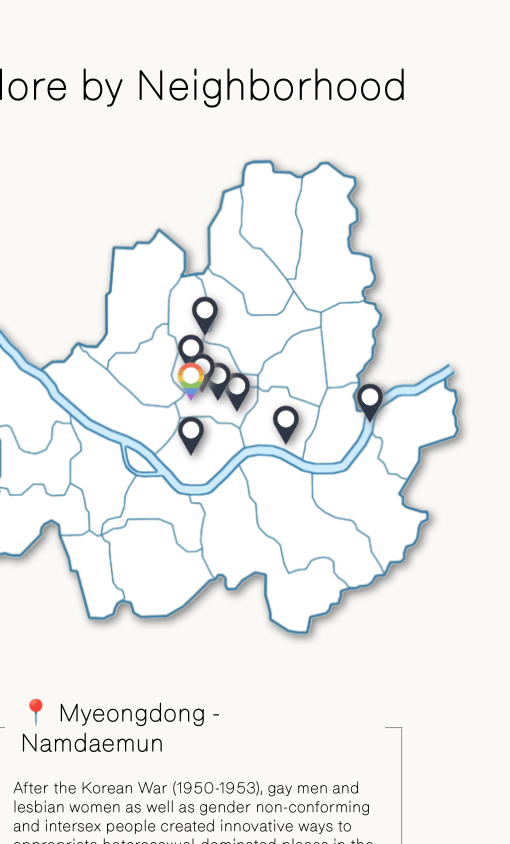
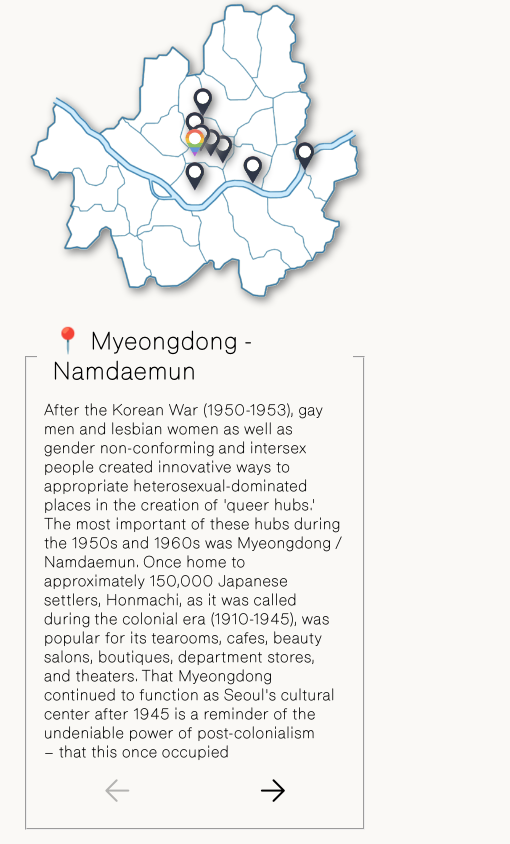
Before and after one commit to rileyseow/mapping-queer-seoul, a React (Vite) app: page / in a window 390 px wide. Shown: the part 820-1664 px from the top of the page, 510 px wide, since content can reach past the window. Built offline with nearby package versions, Linux system fonts and the light colour scheme.

Commit message:
Improve Neighborhoods section responsivity.

```diff
--- a/src/App.css
+++ b/src/App.css
@@ -116,6 +116,7 @@ nav {
 .Header--downBtn {
   margin-top:4%;
   margin-right:5%;
+  color:black;
   background-color:#FAF9F6;
   font-size:50px;
   border: 1px solid transparent;
@@ -206,20 +207,6 @@ nav {
   filter: drop-shadow(3px 3px 4px gray);
 }
 
-@media (max-width:935px) {
-  .Neighborhoods--search-districts {
-    flex-direction:column;
-  }
-  .Neighborhoods--imgContainer {
-    max-width:100%;
-    padding:0%;
-    margin-bottom:3%;
-  }
-  .Neighborhoods--district-info {
-    max-width:70%;
-  }
-}
-
 .Neighborhoods--marker {
   width:45px;
   z-index:1;
@@ -234,19 +221,12 @@ nav {
 }
 
 .selected {
-  z-index:2;
-}
-
-@media (max-width:810px) {
-  .Neighborhoods--marker {
-    width:35px;
-  }
+  z-index:4 !important;
 }
 
 .Neighborhoods--district-info {
-  position:relative;
-  width:28em;
-  height:28em;
+  width:31vw;
+  height:32vw;
   padding:3%;
 }
 
@@ -259,11 +239,92 @@ nav {
   }
 }
 
+.Neighborhoods--panelContainer {
+  display:flex;
+  flex-direction:column;
+  align-items:stretch;
+}
+
+.Neighborhoods--description {
+  height:25vw;
+}
+
+@media (max-width:1330px) {
+  .Neighborhoods--imgContainer {
+    width:50%;
+  }
+  .Neighborhoods--district-info {
+    width:50%;
+  }
+  .Neighborhoods--marker {
+    width:38px;
+  }
+}
+@media (max-width:1165px) {
+  .Neighborhoods--search-districts {
+    flex-direction:column;
+  }
+  .Neighborhoods--imgContainer {
+    width:55%;
+    padding:0%;
+  }
+  .Neighborhoods--district-info {
+    width:94%;
+    height:36vw;
+  }
+  .Neighborhoods--description {
+    height:24.5vw;
+  }
+}
+@media (max-width:975px) {
+  .Neighborhoods--marker {
+    width:35px;
+  }
+}
+@media (max-width:805px) {
+  .Neighborhoods--imgContainer {
+    width:75%;
+  }
+  .Neighborhoods--district-info {
+    height:48vw;
+  }
+  .Neighborhoods--description {
+    height:35vw;
+  }
+}
+@media (max-width:650px) {
+  .Neighborhoods--district-info {
+    height:75vw;
+  }
+  .Neighborhoods--description {
+    height:59vw;
+  }
+  .Neighborhoods--marker {
+    width:30px;
+  }
+}
+@media (max-width:525px) {
+  .Neighborhoods--imgContainer {
+    width:100%;
+  }
+  .Neighborhoods--district-info {
+    height:100%; /* dummy % value for pos rel (?) */
+  }
+  .Neighborhoods--description {
+    height:100%; /* dummy % value for pos rel (?) */
+  }
+}
+@media (max-width:390px) {
+  .Neighborhoods--marker {
+    width:25px;
+  }
+}
+
 .Neighborhoods--arrows {
-  position:absolute;
-  bottom:7%;
-  left:17%
+  display:flex;
+  justify-content:center;
 }
+
 .Neighborhoods--arrows button {
   font-family:inherit;
   font-size:250%;
@@ -271,6 +332,7 @@ nav {
   background-color:transparent;
   margin:0% 55px;
 }
+
 .Neighborhoods--arrows button:hover {
   cursor:pointer
 }
--- a/src/components/Neighborhoods.jsx
+++ b/src/components/Neighborhoods.jsx
@@ -94,12 +94,14 @@ const Neighborhoods = React.forwardRef((props, ref) => {
           <legend className='accordion'>
             📍 {Object.values(districtNames)[selectedDistrict.district]}
           </legend>
-          <div className='panel'>
-            {getPage(Object.values(districtDescs)[selectedDistrict.district], selectedDistrict.page)}
-          </div>
-          <div className='Neighborhoods--arrows'>
-            <button onClick={handleLeftClick} disabled={selectedDistrict.page === 0 ? true : false}>←</button>
-            <button onClick={handleRightClick} disabled={selectedDistrict.page === selectedDistrict.totalPages - 1 ? true : false}>→</button>
+          <div className='Neighborhoods--panelContainer'>
+            <div className='panel Neighborhoods--description'>
+              {getPage(Object.values(districtDescs)[selectedDistrict.district], selectedDistrict.page)}
+            </div>
+            <div className='Neighborhoods--arrows'>
+              <button onClick={handleLeftClick} disabled={selectedDistrict.page === 0 ? true : false}>←</button>
+              <button onClick={handleRightClick} disabled={selectedDistrict.page === selectedDistrict.totalPages - 1 ? true : false}>→</button>
+            </div>
           </div>
         </fieldset>
 
```
